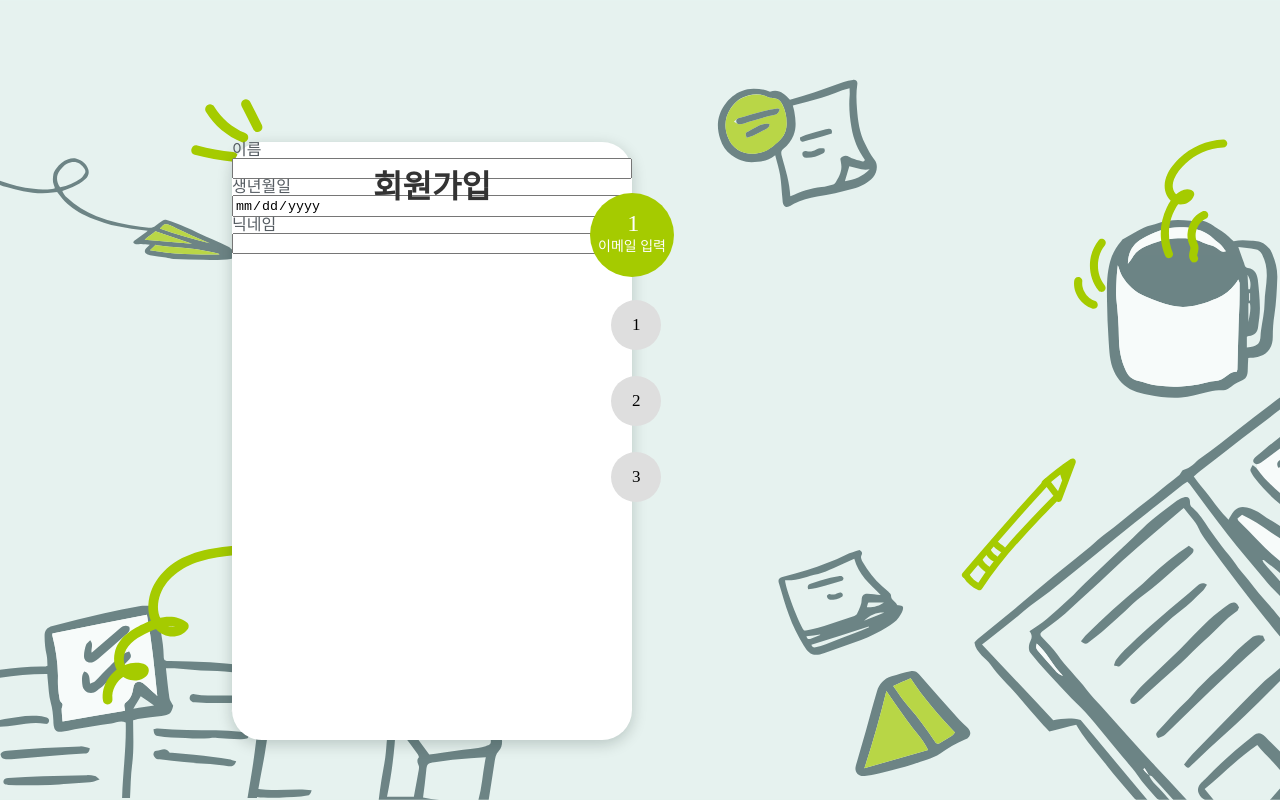
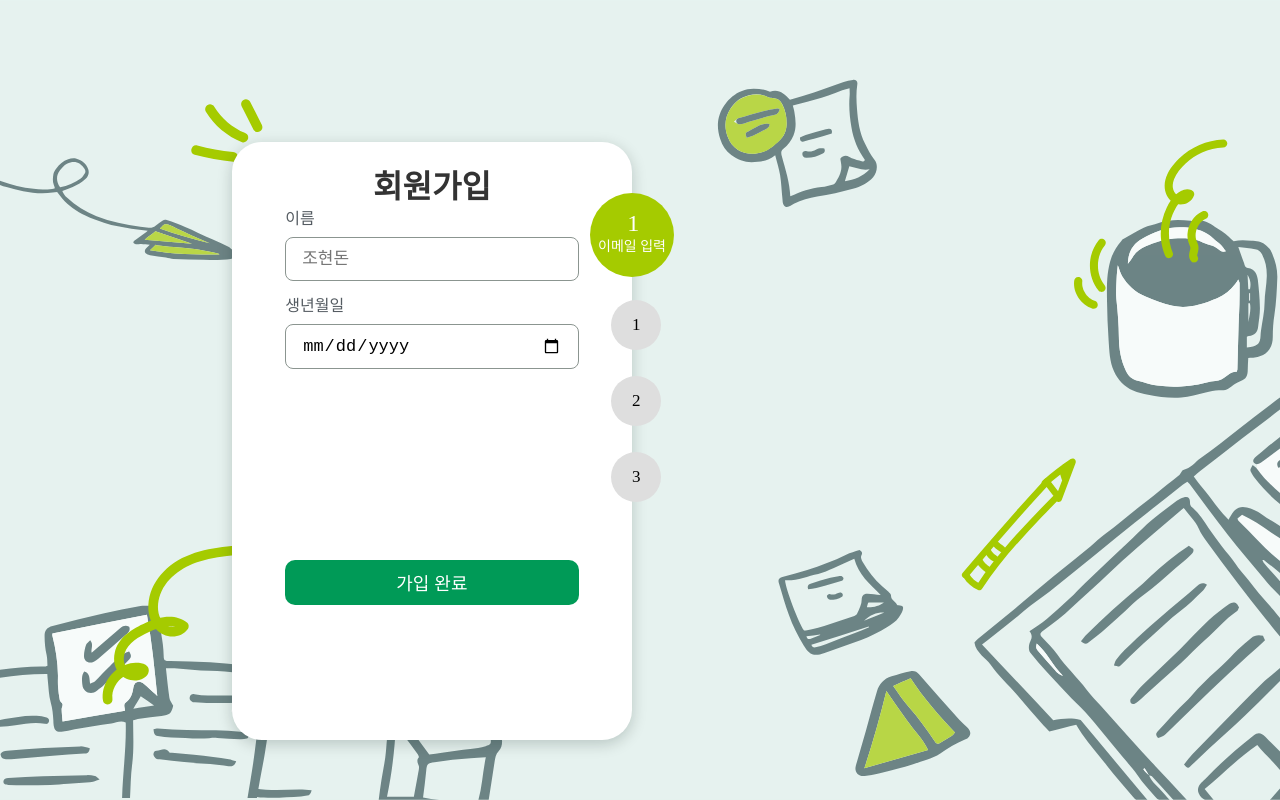
Before and after one commit to chohyundon/waffle-hyungdonless-frontEnd, a React (Vite) app: page /signup/step2 in a window 1280 px wide. Built offline with nearby package versions, Linux system fonts and the light colour scheme; no server answers; a web font is replaced by a local one.

Commit message:
Feat: 회원가입 스텝2번째 폼 작성(Donny: 1월 22일 19시 14분)

```diff
--- a/src/components/SignUp/SignUpSecondForm.module.css
+++ b/src/components/SignUp/SignUpSecondForm.module.css
@@ -1,14 +1,72 @@
 .formContainer{
-  width: 100%;
+  left: 13.3083333%;
+  width: 73.33333333%;
+  top: 11.4332893%;
+  height: 73.07265522%;
   display: flex;
   flex-direction: column;
-
+  position: relative;
+  gap: 10px;
 }
 
 .labelText{
   color: var(--color-base-gray400);
 }
 
-.inputText {
+.inputBox {
   width: 100%;
+  height: 5.5555vh;
+  box-sizing: border-box;
+  border-radius: 8px;
+  border : 0.6px solid var(--color-base-gray200);
+  font-size: 1.0625rem;
+  padding-left: 5.454545%;
+  padding-right: 5.454545%;
 }
+
+.inputBoxContainer{
+  position: absolute;
+  width: 100%;
+  box-sizing: border-box;
+  top: 20%;
+  gap: 10px;
+  display: flex;
+  flex-direction: column;
+}
+
+.inputBox[aria-invalid='false'] {
+  outline: 1.5px solid var(--color-main-green);
+}
+
+.inputBox[aria-invalid='true'] {
+  outline: 1.5px solid var(--color-base-red100);
+}
+
+.subButton{
+  width: 100%;
+  height: 5.5555vh;
+  color: white;
+  background-color: var(--color-main-green);
+  font-size: 1.125rem;
+  border: none;
+  cursor: pointer;
+  border-radius: 10px;
+  position: absolute;
+  top: 80%;
+}
+
+.errorFont{
+  position: absolute;
+  top: 16%;
+  color: var(--color-base-red100);
+  font-size: 0.875rem;
+  padding-left: 5.454545%;
+}
+
+.errorFont1{
+  position: absolute;
+  color: var(--color-base-red100);
+  font-size: 0.875rem;
+  top: 36%;
+  padding-left: 5.454545%;
+}
--- a/src/components/SignUp/SignUpSecondForm.tsx
+++ b/src/components/SignUp/SignUpSecondForm.tsx
@@ -1,16 +1,40 @@
 import styles from './SignUpSecondForm.module.css'
+import {useForm} from "react-hook-form";
+import {SignUpStepData} from "../data/SignUpData.ts";
 
 export const SignUpSecondForm = () => {
+  const {register, handleSubmit, formState: {errors, isSubmitted}} = useForm<SignUpStepData>();
+
+  const sendSignUpStep2Value = (data:SignUpStepData) => {
+    console.log(data);
+  }
+
  return (
-  <>
-    <form className={styles.formContainer}>
+    <form className={styles.formContainer} onSubmit={handleSubmit(sendSignUpStep2Value)}>
       <label className={styles.labelText}>이름</label>
-      <input type="text" className={styles.inputBox} />
-      <label className={styles.labelText}>생년월일</label>
-      <input type="date" className={styles.inputBox} />
-      <label className={styles.labelText}>닉네임</label>
-      <input type="text" className={styles.inputBox} />
+      <input type="text" className={styles.inputBox} placeholder="조현돈" aria-invalid={isSubmitted ? (errors.name ? 'true' : 'false' )  : undefined}
+             {...register("name", {
+        required: "이름 값 입력은 필수 입력입니다.",
+        pattern: {
+          value: /^[ㄱ-ㅎ|가-힣]+$/,
+          message: '한글로만 입력해주세요.'
+        },
+        maxLength: {
+          value: 5,
+          message: '이름은 5글자 미만으로 작성해주세요.'
+        }
+      })}/>
+      {errors.name && (<span className={styles.errorFont}>{errors.name.message}</span>)}
+      <div className={styles.inputBoxContainer}>
+        <label className={styles.labelText}>생년월일</label>
+        <input type="date" className={styles.inputBox}
+               aria-invalid={isSubmitted ? (errors.date ? 'true' : 'false') : undefined}
+               {...register("date", {
+                 required: "생년월일은 필수 입력입니다."
+               })}/>
+      </div>
+      {errors.date && (<span className={styles.errorFont1}>{errors.date.message}</span>)}
+      <button className={styles.subButton}>가입 완료</button>
     </form>
-  </>
  );
 };
```
